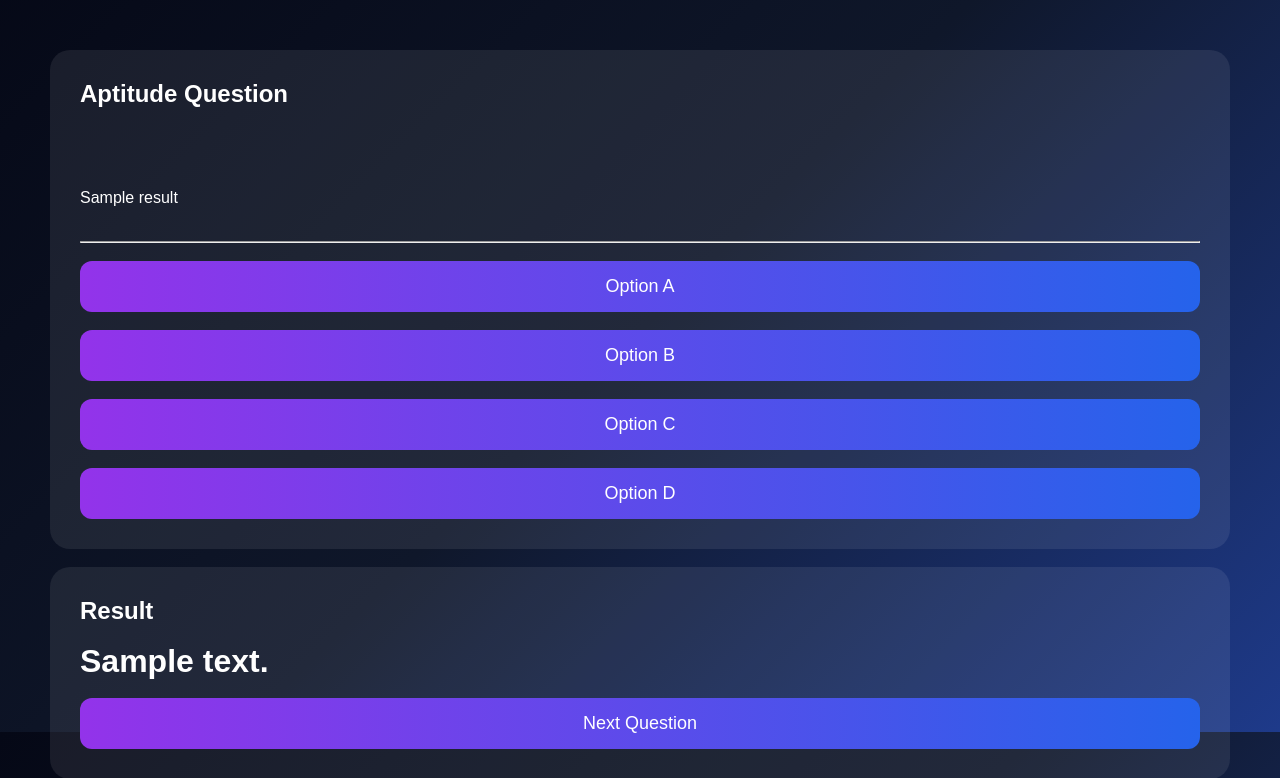
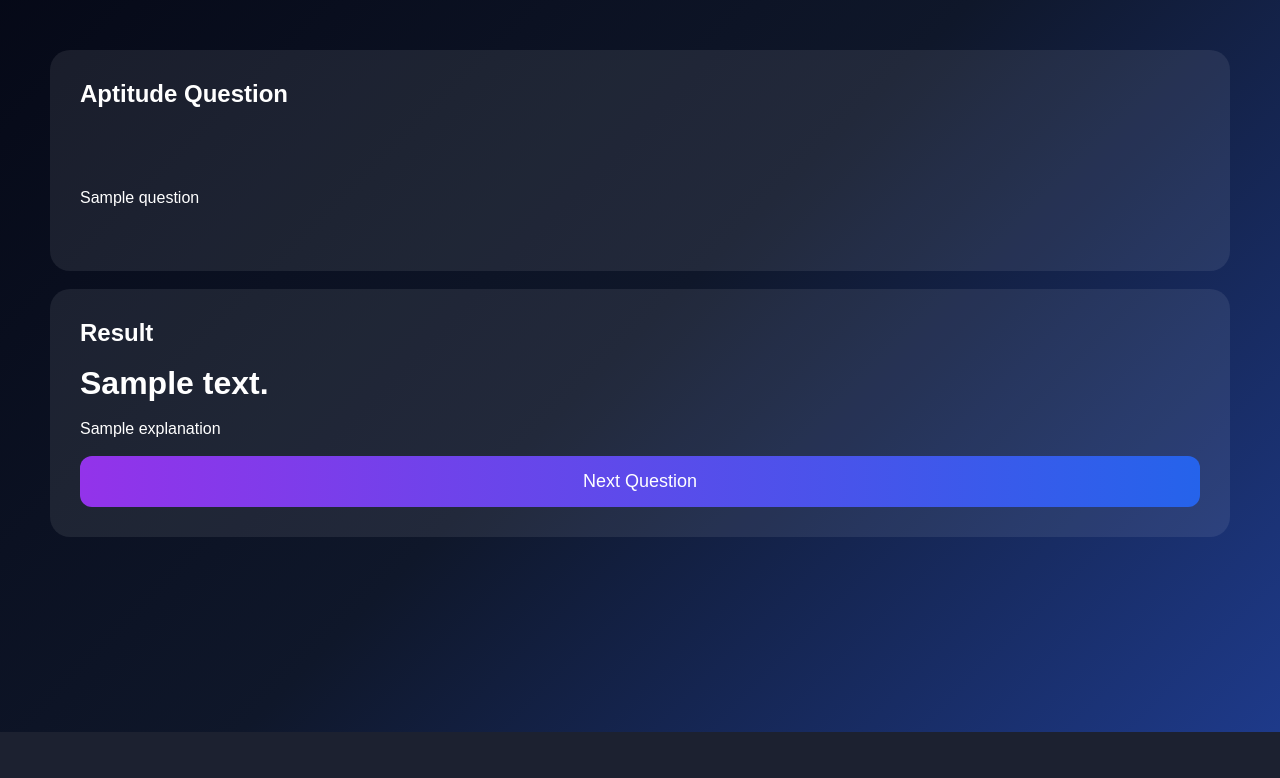
Before and after one commit to riteshml0211-cpu/smart-placement-platform, a Flask app: template templates/aptitude.html in a window 1280 px wide. Shown: the part 68-846 px from the top of the page. After the commit the page ends 800 px from the top, so only its background shows below. Run offline with Flask 3, Linux system fonts and the light colour scheme; the template is opened without the code that fills it: most values are stand-ins (such as "Sample title", 1, 10 or a date in 2020); some libraries are stand-ins or nearby versions.

Commit message:
Update aptitude.html

```diff
--- a/templates/aptitude.html
+++ b/templates/aptitude.html
@@ -26,8 +26,6 @@
 
 <div class="dashboard">
 
-    {% if result %}
-
     <div class="dashboard-card">
 
         <h2>Aptitude Question</h2>
@@ -36,19 +34,30 @@
 
         <p style="white-space:pre-line; line-height:1.8;">
 
-            {{ result }}
+            {{ question }}
 
         </p>
 
+        {% if not answer %}
+
         <hr><br>
-
-        <!-- OPTIONS -->
 
         <form method="POST">
 
-            <input type="hidden"
+            <input
+            type="hidden"
             name="correct"
-            value="A">
+            value="{{ correct_answer }}">
+
+            <input
+            type="hidden"
+            name="question"
+            value="{{ question }}">
+
+            <input
+            type="hidden"
+            name="explanation"
+            value="{{ explanation }}">
 
             <button
             type="submit"
@@ -94,9 +103,9 @@
 
         </form>
 
+        {% endif %}
+
     </div>
-
-    {% endif %}
 
     {% if answer %}
 
@@ -113,6 +122,14 @@
             {{ answer }}
 
         </h1>
+
+        <br>
+
+        <p>
+
+            {{ explanation }}
+
+        </p>
 
         <br>
 
```
